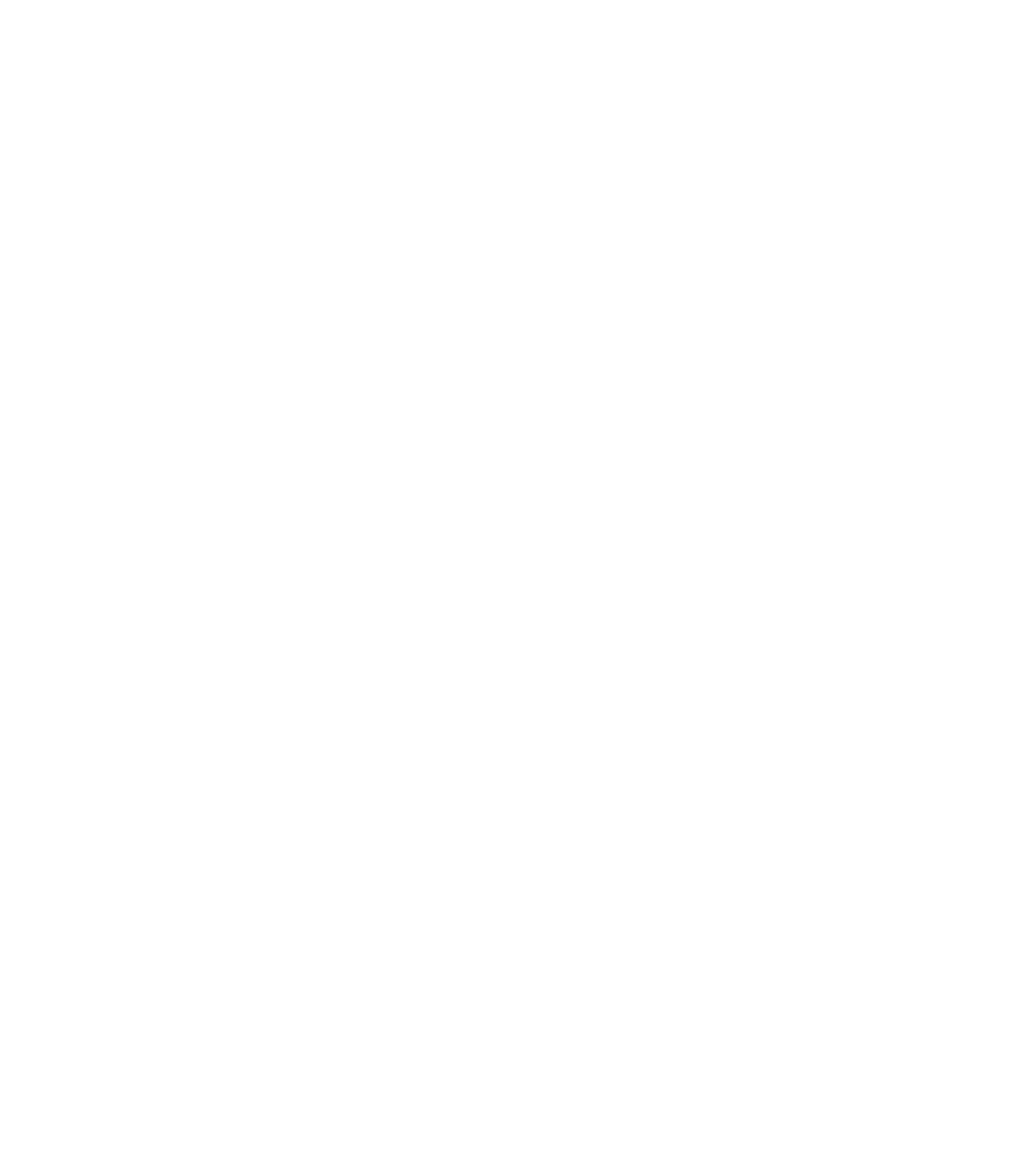
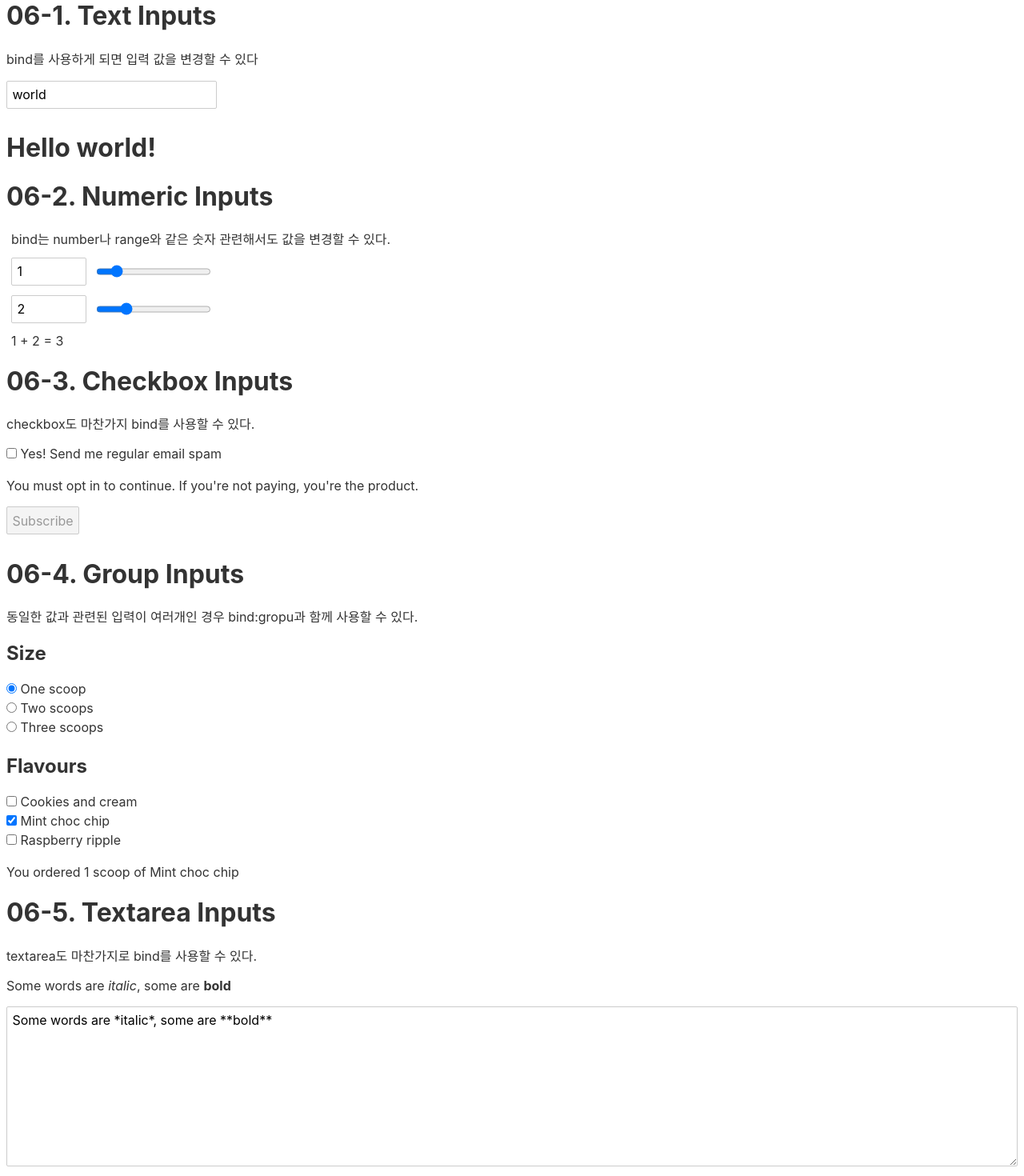
Before and after one commit to rews7895/start-svelte, a Svelte app: page / in a window 1280 px wide. Shown: the part 29-1499 px from the top of the page at 80% size. Before the commit the page ends 800 px from the top, so only its background shows below. Built offline with nearby package versions, Linux system fonts and the light colour scheme.

Commit message:
chapter06 5번까지

```diff
--- a/package.json
+++ b/package.json
@@ -18,6 +18,7 @@
     "svelte": "^3.0.0"
   },
   "dependencies": {
+    "marked": "^4.0.14",
     "sirv-cli": "^2.0.0"
   }
 }
--- a/src/chapter06/Chapter06.svelte
+++ b/src/chapter06/Chapter06.svelte
@@ -7,7 +7,7 @@
   import SelectBindings from './SelectBindings.svelte';
   import SelectMultiple from './SelectMultiple.svelte';
   import ContenteditableBindings from './ContenteditableBindings.svelte';
-  import EachBlockBindings from './TextInputs.svelte';
+  import EachBlockBindings from './EachBlockBindings.svelte';
   import MediaElements from './MediaElements.svelte';
   import Dimensions from './Dimensions.svelte';
   import This from './This.svelte';
--- a/src/chapter06/CheckboxInputs.svelte
+++ b/src/chapter06/CheckboxInputs.svelte
@@ -0,0 +1,23 @@
+<script>
+	let yes = false;
+</script>
+
+<div>
+  <h1>06-3. Checkbox Inputs</h1>
+  <p>checkbox도 마찬가지 bind를 사용할 수 있다.</p>
+
+  <label>
+    <input type=checkbox bind:checked={yes}>
+    Yes! Send me regular email spam
+  </label>
+
+  {#if yes}
+    <p>Thank you. We will bombard your inbox and sell your personal details.</p>
+  {:else}
+    <p>You must opt in to continue. If you're not paying, you're the product.</p>
+  {/if}
+
+  <button disabled={!yes}>
+    Subscribe
+  </button>
+</div>
--- a/src/chapter06/GroupInputs.svelte
+++ b/src/chapter06/GroupInputs.svelte
@@ -0,0 +1,55 @@
+<script>
+	let scoops = 1;
+	let flavours = ['Mint choc chip'];
+  let menu = [
+    'Cookies and cream',
+    'Mint choc chip',
+    'Raspberry ripple'
+  ];
+
+	function join(flavours) {
+		if (flavours.length === 1) return flavours[0];
+		return `${flavours.slice(0, -1).join(', ')} and ${flavours[flavours.length - 1]}`;
+	}
+</script>
+
+<div>
+  <h1>06-4. Group Inputs</h1>
+  <p>동일한 값과 관련된 입력이 여러개인 경우 bind:gropu과 함께 사용할 수 있다.</p>
+  <h2>Size</h2>
+
+  <label>
+    <input type=radio bind:group={scoops} name="scoops" value={1}>
+    One scoop
+  </label>
+
+  <label>
+    <input type=radio bind:group={scoops} name="scoops" value={2}>
+    Two scoops
+  </label>
+
+  <label>
+    <input type=radio bind:group={scoops} name="scoops" value={3}>
+    Three scoops
+  </label>
+
+  <h2>Flavours</h2>
+
+  {#each menu as flavour}
+    <label>
+      <input type=checkbox bind:group={flavours} name="flavours" value={flavour}>
+      {flavour}
+    </label>
+  {/each}
+
+  {#if flavours.length === 0}
+    <p>Please select at least one flavour</p>
+  {:else if flavours.length > scoops}
+    <p>Can't order more flavours than scoops!</p>
+  {:else}
+    <p>
+      You ordered {scoops} {scoops === 1 ? 'scoop' : 'scoops'}
+      of {join(flavours)}
+    </p>
+  {/if}
+</div>
--- a/src/chapter06/NumericInputs.svelte
+++ b/src/chapter06/NumericInputs.svelte
@@ -0,0 +1,25 @@
+<script>
+	let a = 1;
+	let b = 2;
+</script>
+
+<div>
+  <h1>06-2. Numeric Inputs</h1>
+  <p>bind는 number나 range와 같은 숫자 관련해서도 값을 변경할 수 있다.</p>
+  <label>
+    <input type=number bind:value={a} min=0 max=10>
+    <input type=range bind:value={a} min=0 max=10>
+  </label>
+
+  <label>
+    <input type=number bind:value={b} min=0 max=10>
+    <input type=range bind:value={b} min=0 max=10>
+  </label>
+
+  <p>{a} + {b} = {a + b}</p>
+</div>
+
+<style>
+	label { display: flex }
+	input, p { margin: 6px }
+</style>
--- a/src/chapter06/TextInputs.svelte
+++ b/src/chapter06/TextInputs.svelte
@@ -0,0 +1,11 @@
+<script>
+	let name = 'world';
+</script>
+
+<div>
+  <h1>06-1. Text Inputs</h1>
+  <p>bind를 사용하게 되면 입력 값을 변경할 수 있다</p>
+  <input bind:value={name}>
+
+  <h1>Hello {name}!</h1>
+</div>
--- a/src/chapter06/TextareaInputs.svelte
+++ b/src/chapter06/TextareaInputs.svelte
@@ -0,0 +1,19 @@
+<script>
+	import { marked } from 'marked';
+
+	let value = `Some words are *italic*, some are **bold**`;
+</script>
+
+<div>
+  <h1>06-5. Textarea Inputs</h1>
+  <p>textarea도 마찬가지로 bind를 사용할 수 있다.</p>
+
+  {@html marked(value)}
+
+  <!-- <textarea bind:value={value}></textarea> -->
+  <textarea bind:value></textarea>
+</div>
+
+<style>
+	textarea { width: 100%; height: 200px; }
+</style>
```
Also changed, not shown: 1 other file (tests, documents, lock files or other folders).
